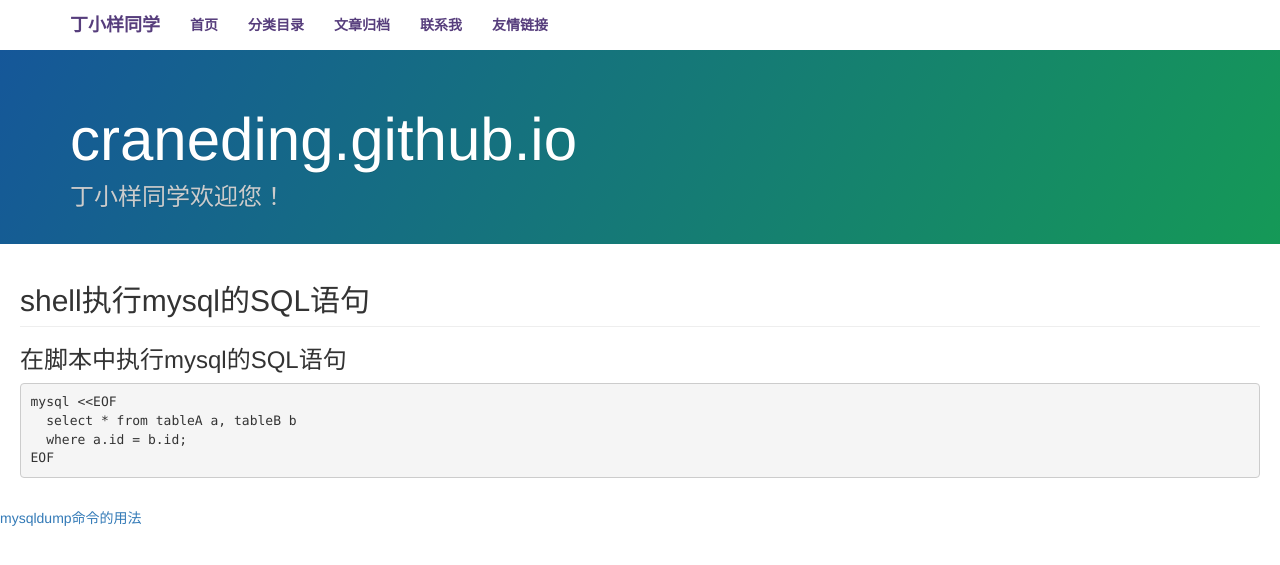
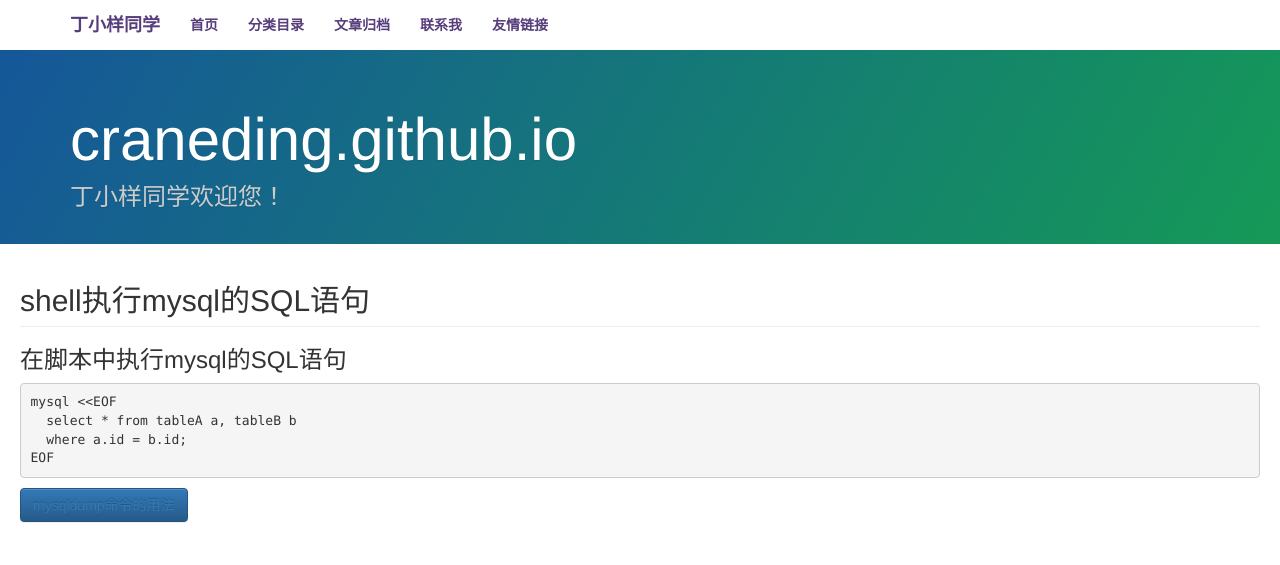
Before and after one commit to chihuan/craneding.github.io, a Jekyll site: the page built from _posts/blogs/2014-12-31-shellmysql.md, in a window 1280 px wide. Shown: the top 565 px of the page. Built offline with Jekyll 4.4.1, drawn with Linux system fonts in a browser that asks for light colours; nearby versions of some CDN libraries.

Commit message:
优化上一篇和下一篇

```diff
--- a/_layouts/post.html
+++ b/_layouts/post.html
@@ -8,16 +8,21 @@ pdescription:     没错，这满满都是技术类的文章。把自己看到
     <div class="row">
         <h2 class="page-header" id="download">{{ page.title }}</h2>
         {{ content }}
+        <div>
+            <div class="pull-left">
+                {% if page.previous %}
+                <button type="button" class="btn btn-primary">
+                    <a class="prev" href="{{ page.previous.url }}" rel="bookmark"><i class="fa fa-chevron-circle-left"></i>{{ page.previous.title | truncatewords:5 }}</a>
+                </button>
+                {% endif %}
+            </div>
+            <div class="pull-right">
+                {% if page.next %}
+                <button type="button" class="btn btn-primary">
+                    <a class="next" href="{{ page.next.url }}" rel="bookmark">{{ page.next.title | truncatewords:5 }}<i class="fa fa-chevron-circle-right"></i></a>
+                </button>
+                {% endif %}
+            </div>
+        </div>
     </div>
 </div>
-
-<nav class="pagination fn-clear" id="violet-paging">
-    <div class="pagination-list">
-        {% if page.previous %}
-        <a class="prev" href="{{ page.previous.url }}" rel="bookmark"><i class="fa fa-chevron-circle-left"></i>{{ page.previous.title | truncatewords:5 }}</a>
-        {% endif %}
-        {% if page.next %}
-        <a class="next" href="{{ page.next.url }}" rel="bookmark">{{ page.next.title | truncatewords:5 }}<i class="fa fa-chevron-circle-right"></i></a>
-        {% endif %}
-    </div>
-</nav>
```
